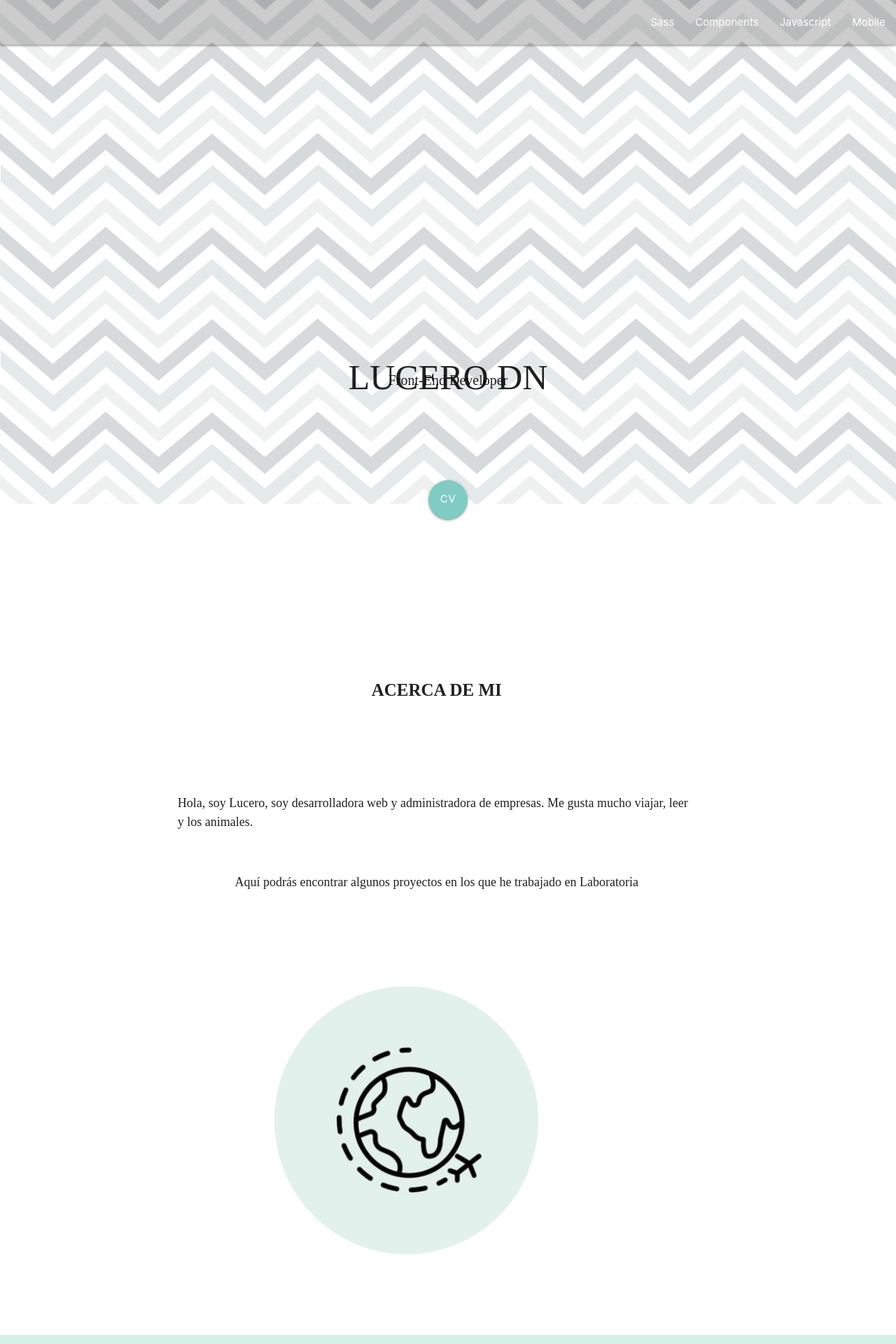
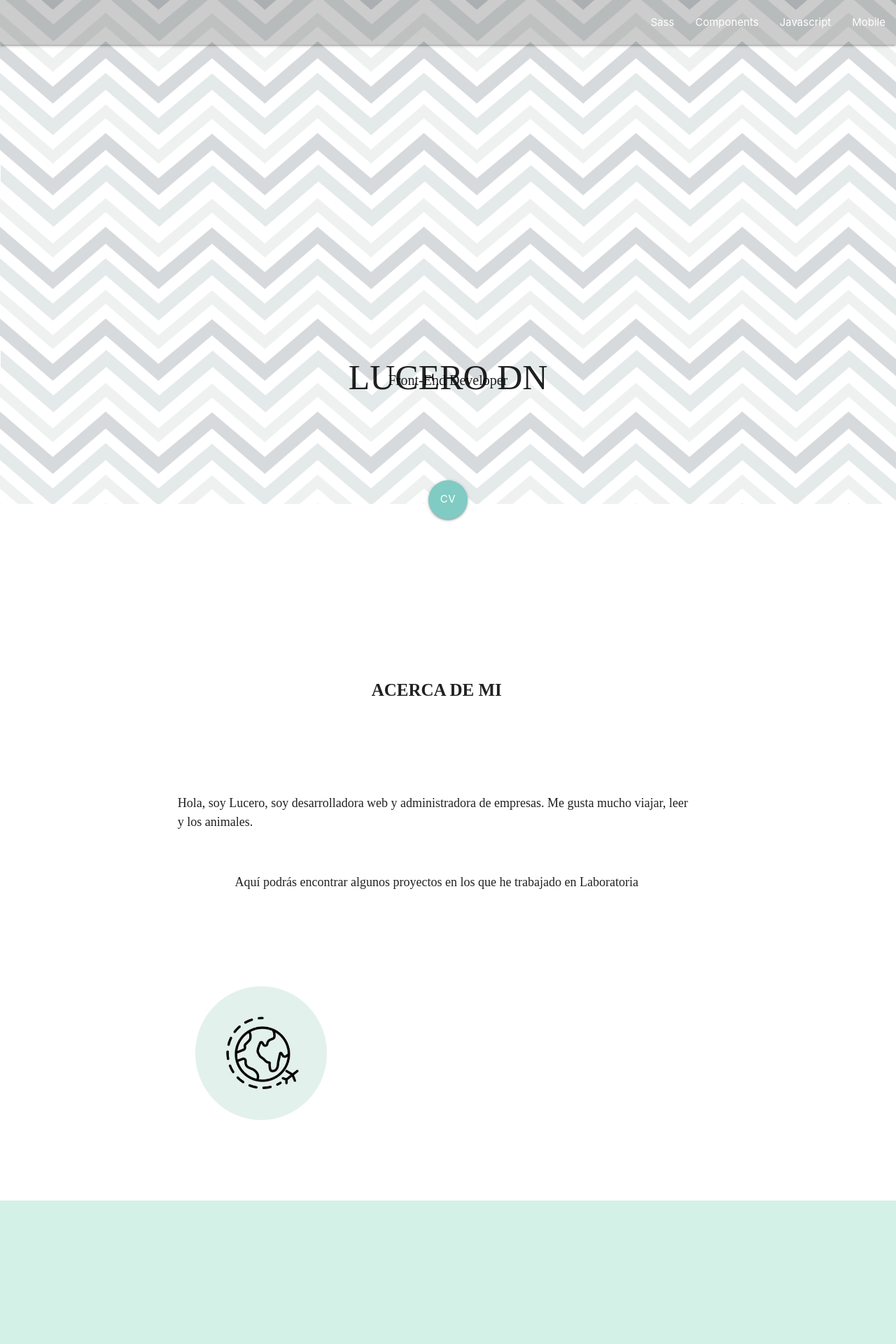
Before and after one commit to LuceroDn/LuceroDn.github.io, a React (Create React App) app in the folder portafolio/: page / in a window 1280 px wide. Shown: the top 1920 px of the page at 70% size. Built offline with nearby package versions, Linux system fonts and the light colour scheme; a web font is replaced by a local one.

Commit message:
Se acomodo la imagen de AboutMe

```diff
--- a/portafolio/src/App.css
+++ b/portafolio/src/App.css
@@ -66,8 +66,8 @@ nav {
 }
 
 .imgTravel {
-  width: 110%;
-  margin-left: 55%;
+  width: 55%;
+  margin-left: 22%;
   margin-bottom: 20%;
   border-radius: 50%;
   -webkit-border-radius: 50%;
```
